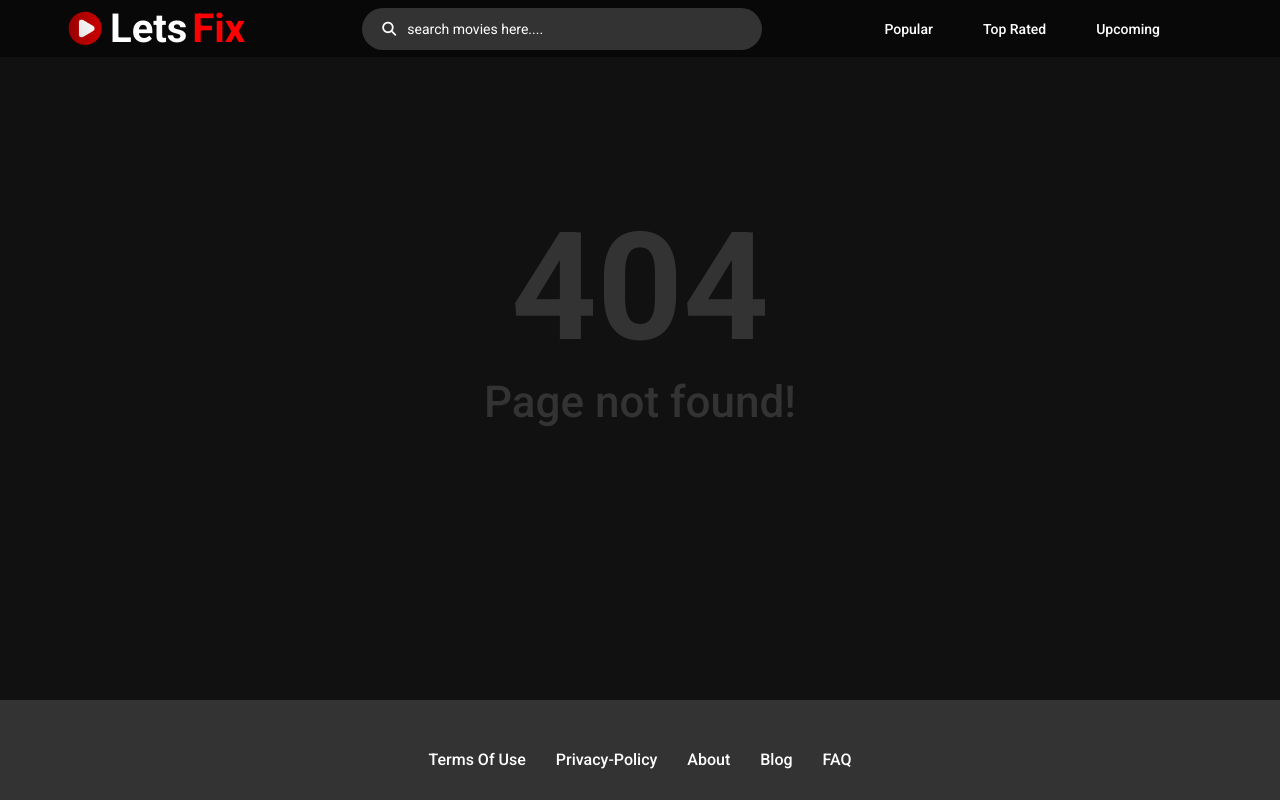
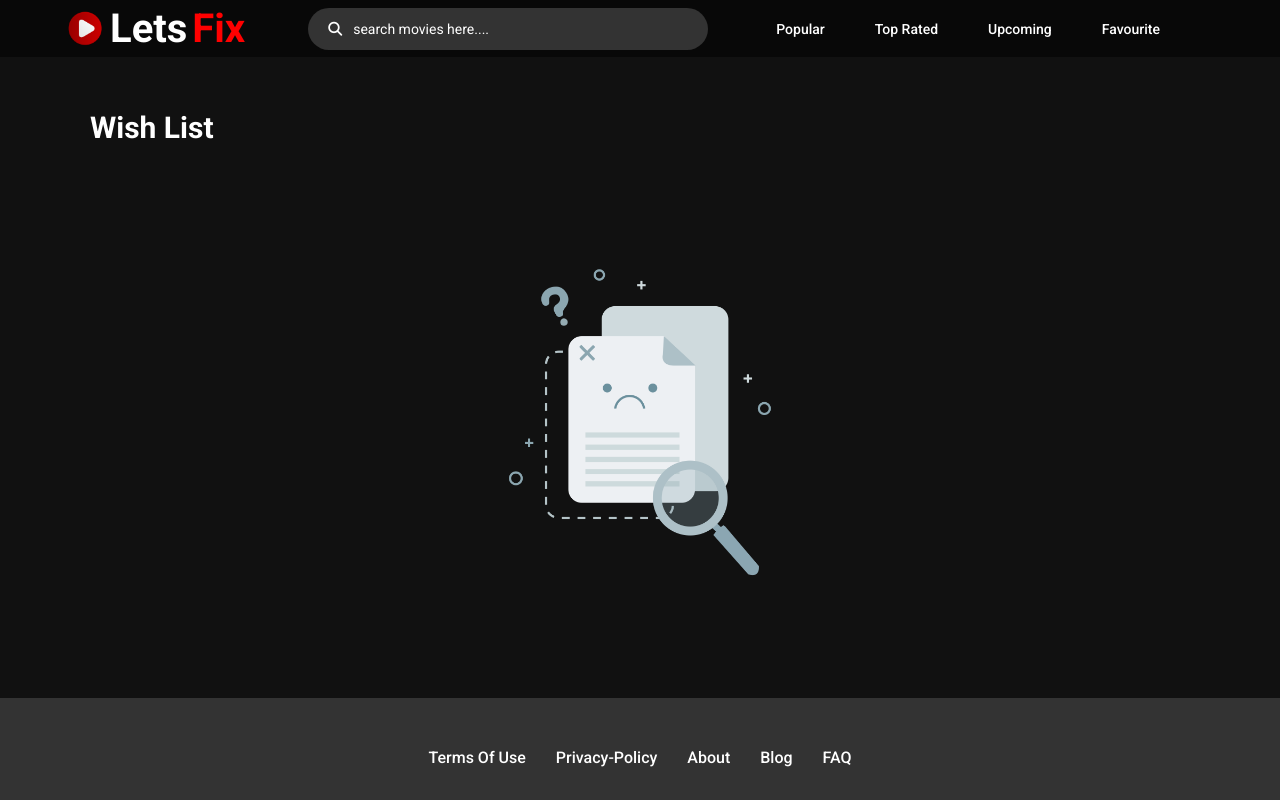
Before and after one commit to BikashKakati/Lets_Fix, a React (Vite) app: page /wishlist in a window 1280 px wide. Shown: the top 800 px of the page. Built offline with nearby package versions, Linux system fonts and the light colour scheme.

Commit message:
Adding wish list page
Now we have wish list page

```diff
--- a/src/App.jsx
+++ b/src/App.jsx
@@ -10,6 +10,7 @@ import Footer from './components/footer/Footer'
 const Home = lazy(() => import('./pages/home/Home'))
 const MovieExplore = lazy(() => import('./pages/moviesExplore/MoviesExplore'))
 const MovieDetails = lazy(() => import('./pages/details/Details'))
+const WishList = lazy (()=> import('./pages/wishlist/WishList'))
 const App = () => {
 
 
@@ -24,6 +25,7 @@ const App = () => {
             <Route path='/explore/:type' element={<MovieExplore />} />
             <Route path='/details/:id' element={<MovieDetails />} />
             <Route path='/search/:query' element={<SearchResults />} />
+            <Route path='/wishlist' element={<WishList/>}/>
             <Route path='*' element={<PageNotFound />} />
 
           </Routes>
--- a/src/components/cards/Cards.jsx
+++ b/src/components/cards/Cards.jsx
@@ -11,6 +11,7 @@ import { add, remove } from '../../store/wishlistSlice';
 const Cards = ({ movieData}) => {
   const [favourite, setFavourite] = useState(false);
   const Dispatch = useDispatch();
+
   const posterImgLink = movieData?.poster_path ? `https://image.tmdb.org/t/p/original${movieData.poster_path}` : fallbackImg;
 
   const handleAdd = (movieId) =>{
--- a/src/components/navbar/Navbar.jsx
+++ b/src/components/navbar/Navbar.jsx
@@ -38,7 +38,7 @@ const Navbar = () => {
           <li className="cat-type"><Link to="/explore/popular">Popular</Link></li>
           <li className="cat-type"><Link to="/explore/top_rated">Top Rated</Link></li>
           <li className="cat-type"><Link to="/explore/upcoming">Upcoming</Link></li>
-          {/* <li className="cat-type"><Link to="/explore/upcoming">Favourite</Link></li> */}
+          <li className="cat-type"><Link to="/wishlist">Favourite</Link></li>
         </ul>
 
         <button className='menu-btn' onClick={() => { searchOn && setSearchOn(!searchOn); setMenuOn(!menuOn); }}>
--- /dev/null
+++ b/src/pages/wishlist/WishList.jsx
@@ -0,0 +1,40 @@
+import { useSelector } from 'react-redux';
+import './WishList.scss';
+import Cards from '../../components/cards/Cards';
+import noResultsFound from '../../assets/no-results.png';
+const WishList = () =>{
+    const {wishList} = useSelector((state) => state.wishList);
+
+    return(
+
+        <div className='wishlist-container'>
+            <div className="wrapper">
+                <div className="inner-container">
+                    <div className="top-items">
+                        <h4 className="movie-typeText">Wish List</h4>
+                    </div>
+                    {
+
+                        wishList.length===0 ?
+                        (
+                            <div className="no-resultImg">
+                                <img src={noResultsFound} />
+                            </div>
+                        )
+                        :
+                        (
+                            wishList?.map((movie) => (
+                                <Cards key={movie?.id} movieData={movie} />
+                            ))
+
+                        )
+
+                    }
+                </div>
+            </div>
+        </div>
+
+    )
+}
+
+export default WishList;
--- /dev/null
+++ b/src/pages/wishlist/WishList.scss
@@ -0,0 +1,39 @@
+@use "../../scss/" as *;
+
+.wishlist-container {
+    max-width: 100vw;
+    margin: 8rem 0;
+
+    .wrapper {
+
+        .inner-container {
+            width: 100%;
+            display: flex;
+            flex-wrap: wrap;
+            gap: 2rem;
+            align-items: center;
+            justify-content: center;
+            cursor: pointer;
+            @include mobile{
+                gap: 1rem;
+            }
+
+            .top-items {
+                width: 100%;
+                margin-bottom: 2rem;
+
+                .movie-typeText {
+                    font-size: 3rem;
+                    margin: 3rem;
+                    @include tablet{
+                        margin: 1rem;
+                    }
+                }
+
+            }
+            .no-resultImg{
+                width: 40rem;
+            }
+        }
+    }
+}
```
